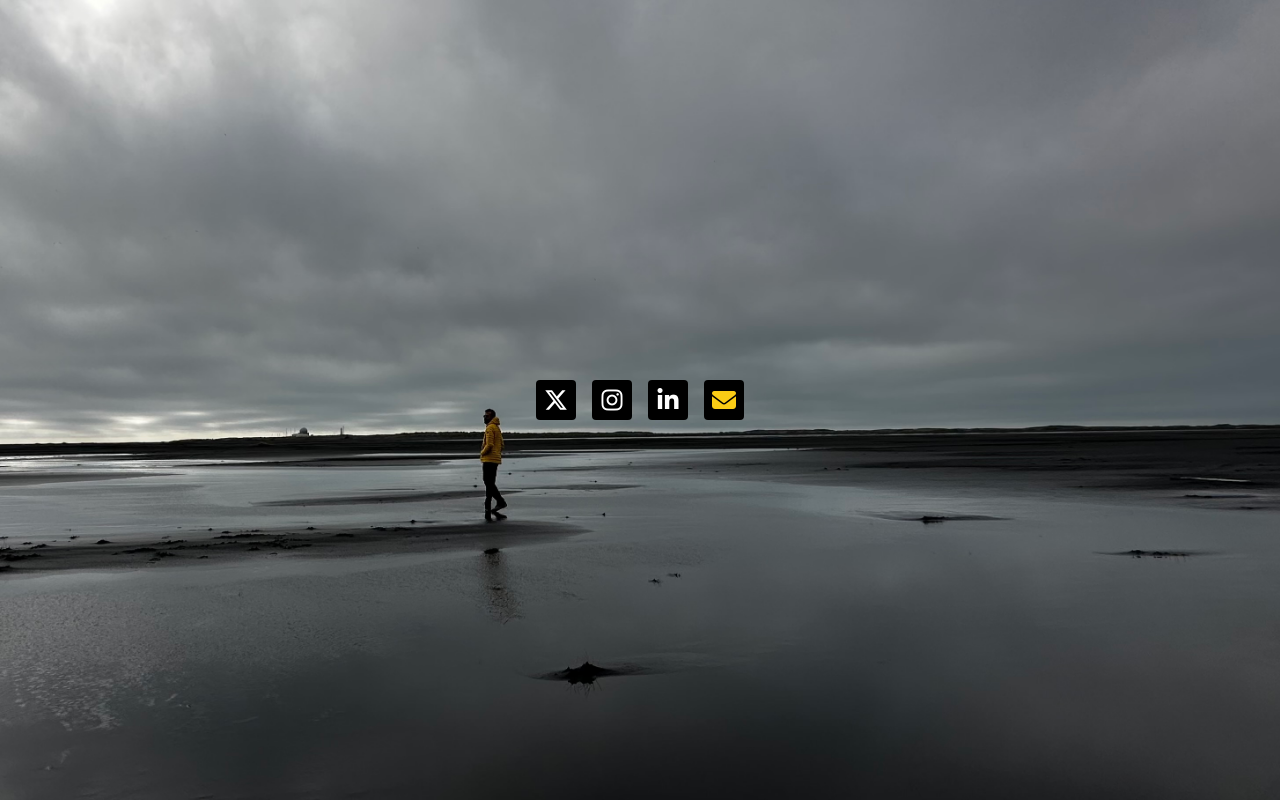
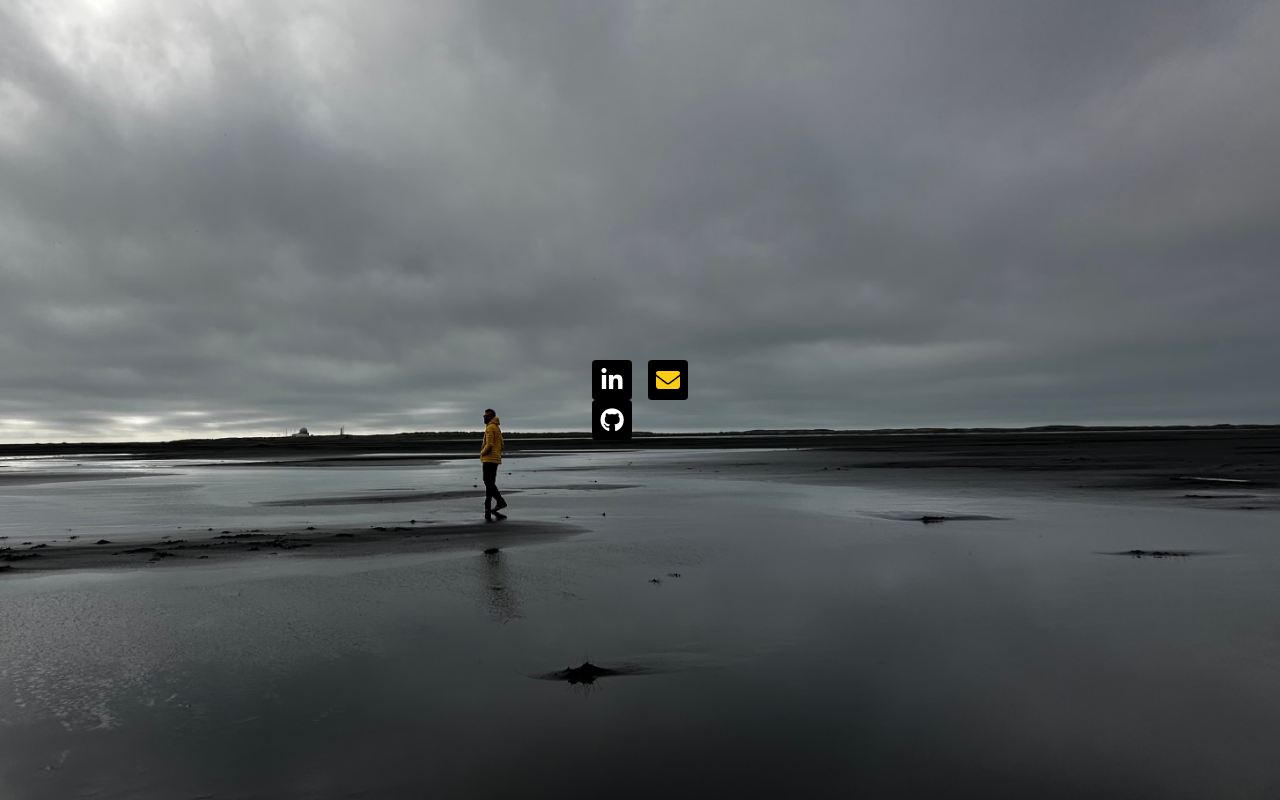
Before and after one commit to gianlucalazzarin/gianlucalazzar.in, a Next.js app: page / in a window 1280 px wide. Built offline with nearby package versions, Linux system fonts and the light colour scheme.

Commit message:
modifiche githb

```diff
--- a/app/page.tsx
+++ b/app/page.tsx
@@ -18,20 +18,15 @@ export default function Home() {
       <div className="relative z-10 flex flex-col justify-center h-full">
         <div className="text-center">
           <div className="flex justify-center space-x-4 animate__animated animate__fadeInUp animate__delay-2s">
-            <a href="https://x.com/glzzn">
-              <div className="bg-black w-10 h-10 flex items-center justify-center rounded focus:outline-none">
-                <i className="fab fa-x-twitter text-white text-2xl"></i>
-              </div>
-            </a>
-            <a href="https://instagram.com/gianlucalazzarin">
-              <div className="bg-black w-10 h-10 flex items-center justify-center rounded focus:outline-none">
-                <i className="fab fa-instagram text-white text-2xl"></i>
-              </div>
-            </a>
-            <a href="https://www.linkedin.com/in/lazzaringianluca/">
+            <a href="https://github.com/gianlucalazzarin">
               <div className="bg-black w-10 h-10 flex items-center justify-center rounded focus:outline-none">
                 <i className="fab fa-linkedin-in text-white text-2xl"></i>
               </div>
+              <a href="https://instagram.com/gianlucalazzarin">
+                <div className="bg-black w-10 h-10 flex items-center justify-center rounded focus:outline-none">
+                  <i className="fab fa-github text-white text-2xl"></i>
+                </div>
+              </a>
             </a>
             <a href="mailto:info@gianlucalazzarin.com">
               <div className="bg-black w-10 h-10 flex items-center justify-center rounded focus:outline-none">
```
Lines whose indentation alone changed are shown as unchanged.
